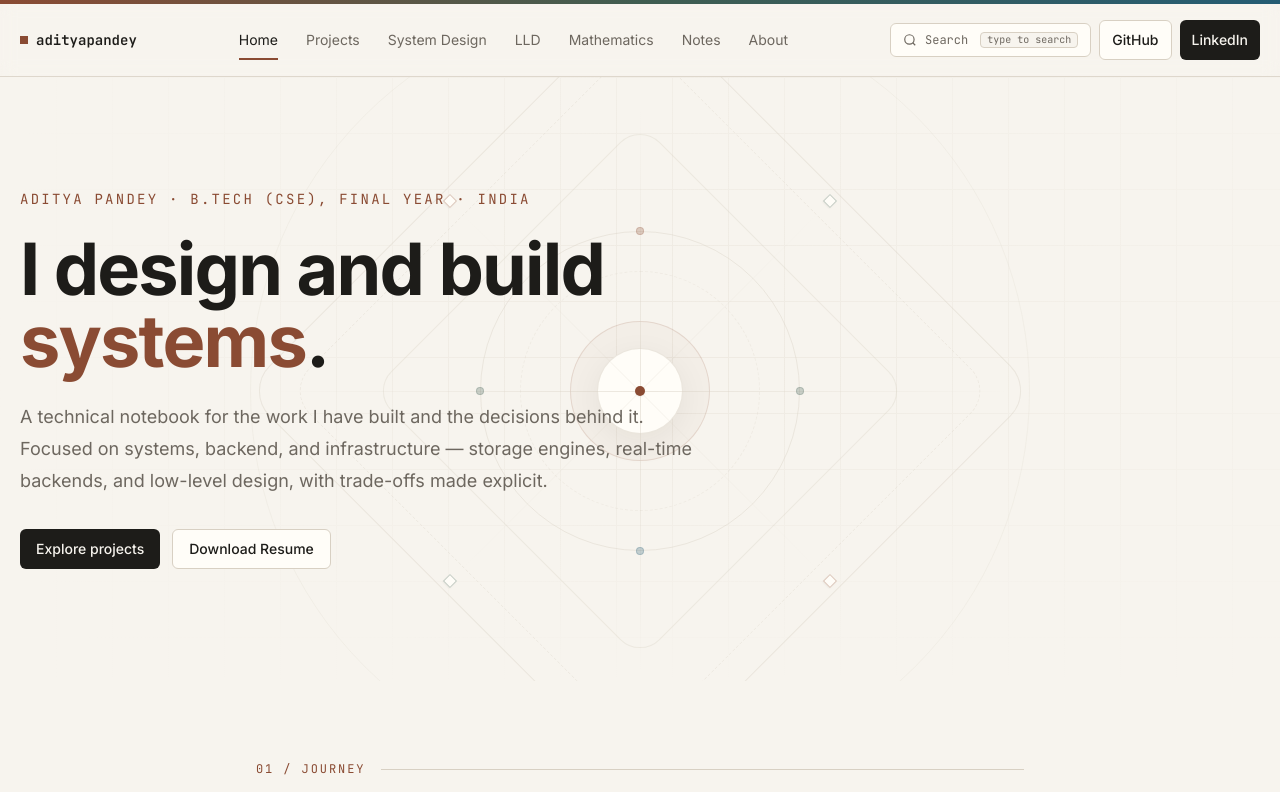
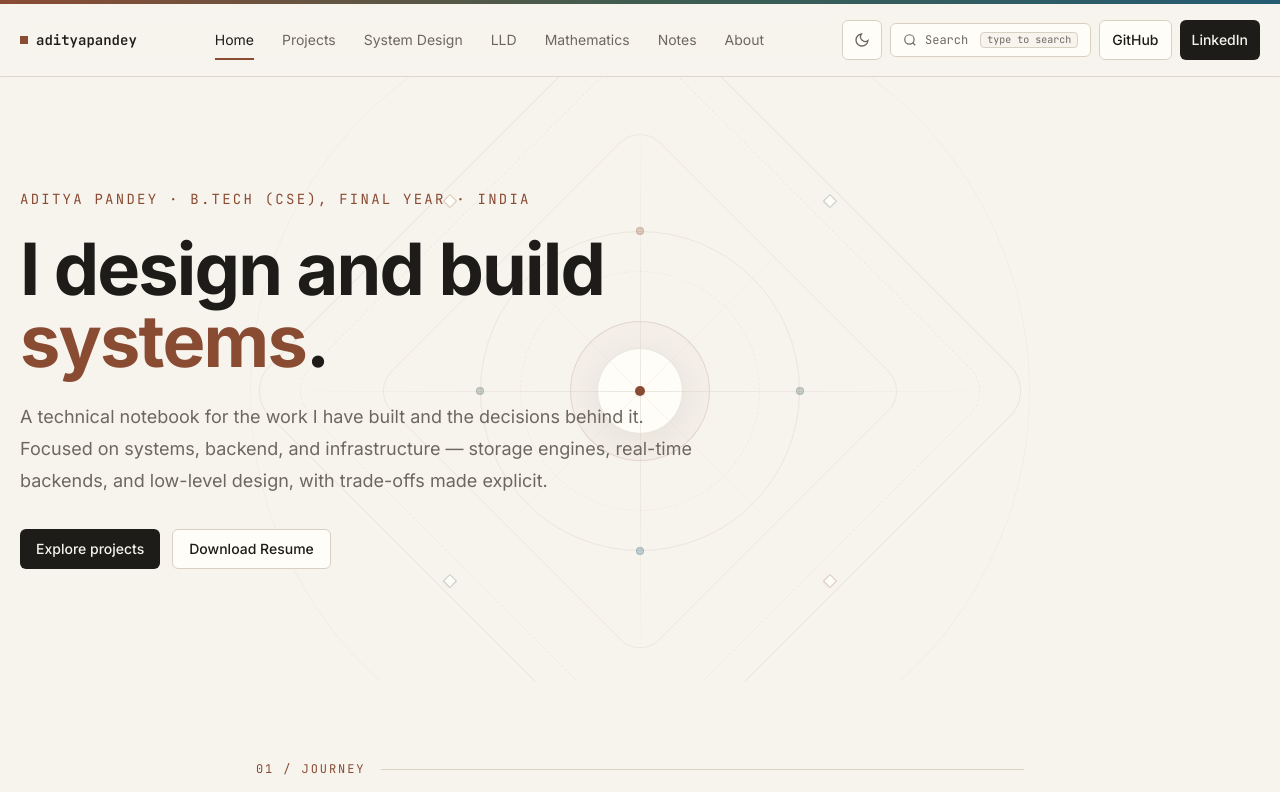
Before and after one commit to adityacoderr/portfolio, a React (Vite) app: page / in a window 1280 px wide. Shown: the top 792 px of the page. Built offline with nearby package versions, Linux system fonts and the light colour scheme.

Commit message:
dark mode implemted

```diff
--- a/index.html
+++ b/index.html
@@ -22,6 +22,23 @@
       rel="stylesheet"
     />
     <title>Aditya Pandey - Engineer</title>
+    <script>
+      (function () {
+        try {
+          var t = localStorage.getItem("theme");
+          var dark = t === "dark" || (!t && window.matchMedia("(prefers-color-scheme: dark)").matches);
+          if (dark) {
+            document.documentElement.classList.add("dark");
+            document.documentElement.style.colorScheme = "dark";
+          } else {
+            document.documentElement.classList.remove("dark");
+            document.documentElement.style.colorScheme = "light";
+          }
+          var m = document.querySelector('meta[name="theme-color"]');
+          if (m) m.setAttribute("content", dark ? "#0f1113" : "#f7f4ee");
+        } catch (e) {}
+      })();
+    </script>
   </head>
   <body>
     <div id="root"></div>
--- a/src/App.tsx
+++ b/src/App.tsx
@@ -1,6 +1,7 @@
 import { useEffect, useMemo, useState } from "react";
 import { contact, notes, pillars, profile, projects, stackGroups, technicalWorks, journey, achievements, type JourneyEntry, type Achievement } from "./data/portfolio";
 import GlobalSearch from "./components/GlobalSearch";
+import { useTheme } from "./context/ThemeContext";
 import type {
   ContentBlock,
   EngineeringNote,
@@ -126,6 +127,30 @@ function estimateReadingTime(sections: { blocks: ContentBlock[] }[]): string {
   return minutes === 1 ? "1 min read" : `${minutes} min read`;
 }
 
+function ThemeToggle() {
+  const { theme, toggleTheme } = useTheme();
+  return (
+    <button
+      type="button"
+      aria-label={`Switch to ${theme === "dark" ? "light" : "dark"} mode`}
+      title={`Switch to ${theme === "dark" ? "light" : "dark"} mode`}
+      onClick={toggleTheme}
+      className="inline-flex h-10 w-10 items-center justify-center rounded-md border border-line bg-panel text-muted hover:border-ink hover:text-ink transition focus:outline-none focus:ring-2 focus:ring-graph/40"
+    >
+      {theme === "dark" ? (
+        <svg width="16" height="16" viewBox="0 0 24 24" fill="none" stroke="currentColor" strokeWidth="2" aria-hidden="true">
+          <circle cx="12" cy="12" r="5" />
+          <path d="M12 1v2M12 21v2M4.22 4.22l1.42 1.42M18.36 18.36l1.42 1.42M1 12h2M21 12h2M4.22 19.78l1.42-1.42M18.36 5.64l1.42-1.42" />
+        </svg>
+      ) : (
+        <svg width="16" height="16" viewBox="0 0 24 24" fill="none" stroke="currentColor" strokeWidth="2" aria-hidden="true">
+          <path d="M21 12.79A9 9 0 1111.21 3 7 7 0 0021 12.79z" />
+        </svg>
+      )}
+    </button>
+  );
+}
+
 function Layout({ children, path }: { children: React.ReactNode; path: string }) {
   return (
     <div className="min-h-screen bg-paper text-ink">
@@ -151,6 +176,7 @@ function Layout({ children, path }: { children: React.ReactNode; path: string })
             ))}
           </div>
           <div className="flex items-center gap-1.5 sm:gap-2">
+            <ThemeToggle />
             <button
               type="button"
               aria-label="Open search"
@@ -587,15 +613,6 @@ function HeroSection() {
     <section className="hero relative overflow-hidden">
       {/* Symmetric geometric background — professional / blueprint style */}
       <div aria-hidden="true" className="pointer-events-none absolute inset-0">
-        {/* faint grid */}
-        <div
-          className="absolute inset-0 opacity-[0.38]"
-          style={{
-            backgroundImage:
-              "linear-gradient(to right, #d8d0c3 1px, transparent 1px), linear-gradient(to bottom, #d8d0c3 1px, transparent 1px)",
-            backgroundSize: "56px 56px",
-          }}
-        />
         {/* soft fade to keep text readable */}
         <div className="absolute inset-0 bg-gradient-to-b from-paper/60 via-paper/20 to-paper" />
         <div className="absolute inset-0 bg-gradient-to-r from-paper via-transparent to-paper/70" />
--- a/src/components/GlobalSearch.tsx
+++ b/src/components/GlobalSearch.tsx
@@ -435,7 +435,7 @@ export default function GlobalSearch() {
       {desktopOpen && (
         <div className="fixed inset-0 z-40" role="dialog" aria-modal="true" aria-label="Search">
           <div
-            className="absolute inset-0 bg-ink/30 backdrop-blur-sm"
+            className="absolute inset-0 bg-black/30 backdrop-blur-sm dark:bg-black/50"
             onClick={() => {
               setDesktopOpen(false);
             }}
--- /dev/null
+++ b/src/context/ThemeContext.tsx
@@ -0,0 +1,81 @@
+import { createContext, useContext, useEffect, useState, useCallback } from "react";
+
+type Theme = "light" | "dark";
+
+type ThemeContextValue = {
+  theme: Theme;
+  toggleTheme: () => void;
+  setTheme: (t: Theme) => void;
+};
+
+const ThemeContext = createContext<ThemeContextValue | undefined>(undefined);
+
+function getInitialTheme(): Theme {
+  if (typeof window === "undefined") return "light";
+  try {
+    const stored = localStorage.getItem("theme") as Theme | null;
+    if (stored === "dark" || stored === "light") return stored;
+    if (window.matchMedia("(prefers-color-scheme: dark)").matches) return "dark";
+  } catch {}
+  return "light";
+}
+
+function applyTheme(theme: Theme) {
+  const root = document.documentElement;
+  root.classList.toggle("dark", theme === "dark");
+  root.style.colorScheme = theme;
+  // keep body bg in sync for overscroll
+  document.body.style.backgroundColor = theme === "dark" ? "#0f1113" : "#f7f4ee";
+  const meta = document.querySelector('meta[name="theme-color"]');
+  meta?.setAttribute("content", theme === "dark" ? "#0f1113" : "#f7f4ee");
+  try {
+    localStorage.setItem("theme", theme);
+  } catch {}
+}
+
+export function ThemeProvider({ children }: { children: React.ReactNode }) {
+  const [theme, setThemeState] = useState<Theme>(() => getInitialTheme());
+
+  useEffect(() => {
+    applyTheme(theme);
+  }, [theme]);
+
+  // react to system changes if user hasn't manually set
+  useEffect(() => {
+    const mql = window.matchMedia("(prefers-color-scheme: dark)");
+    const handler = (e: MediaQueryListEvent) => {
+      try {
+        if (!localStorage.getItem("theme")) {
+          setThemeState(e.matches ? "dark" : "light");
+        }
+      } catch {}
+    };
+    mql.addEventListener("change", handler);
+    return () => mql.removeEventListener("change", handler);
+  }, []);
+
+  const setTheme = useCallback((t: Theme) => {
+    setThemeState(t);
+    applyTheme(t);
+  }, []);
+
+  const toggleTheme = useCallback(() => {
+    setThemeState((prev) => {
+      const next: Theme = prev === "dark" ? "light" : "dark";
+      applyTheme(next);
+      return next;
+    });
+  }, []);
+
+  return (
+    <ThemeContext.Provider value={{ theme, toggleTheme, setTheme }}>
+      {children}
+    </ThemeContext.Provider>
+  );
+}
+
+export function useTheme() {
+  const ctx = useContext(ThemeContext);
+  if (!ctx) throw new Error("useTheme must be used within ThemeProvider");
+  return ctx;
+}
--- a/src/main.tsx
+++ b/src/main.tsx
@@ -2,9 +2,12 @@ import React from "react";
 import ReactDOM from "react-dom/client";
 import App from "./App";
 import "./styles/global.css";
+import { ThemeProvider } from "./context/ThemeContext";
 
 ReactDOM.createRoot(document.getElementById("root") as HTMLElement).render(
   <React.StrictMode>
-    <App />
+    <ThemeProvider>
+      <App />
+    </ThemeProvider>
   </React.StrictMode>
 );
--- a/src/styles/global.css
+++ b/src/styles/global.css
@@ -4,11 +4,51 @@
 
 @layer base {
   :root {
+    --color-paper: #f7f4ee;
+    --color-paper-rgb: 247 244 238;
+    --color-ink: #1d1c19;
+    --color-ink-rgb: 29 28 25;
+    --color-muted: #6d675f;
+    --color-muted-rgb: 109 103 95;
+    --color-line: #d8d0c3;
+    --color-line-rgb: 216 208 195;
+    --color-panel: #fffdf8;
+    --color-panel-rgb: 255 253 248;
+    --color-steel: #334155;
+    --color-steel-rgb: 51 65 85;
+    --color-moss: #3f5d50;
+    --color-moss-rgb: 63 93 80;
+    --color-rust: #8a4b33;
+    --color-rust-rgb: 138 75 51;
+    --color-graph: #245c73;
+    --color-graph-rgb: 36 92 115;
     color-scheme: light;
     font-synthesis: none;
     text-rendering: optimizeLegibility;
     -webkit-font-smoothing: antialiased;
     -moz-osx-font-smoothing: grayscale;
+  }
+
+  html.dark {
+    --color-paper: #0f1113;
+    --color-paper-rgb: 15 17 19;
+    --color-ink: #e8e6dd;
+    --color-ink-rgb: 232 230 221;
+    --color-muted: #a8a29a;
+    --color-muted-rgb: 168 162 154;
+    --color-line: #2b2e33;
+    --color-line-rgb: 43 46 51;
+    --color-panel: #1a1d1f;
+    --color-panel-rgb: 26 29 31;
+    --color-steel: #94a3b8;
+    --color-steel-rgb: 148 163 184;
+    --color-moss: #6da08f;
+    --color-moss-rgb: 109 160 143;
+    --color-rust: #d47a5a;
+    --color-rust-rgb: 212 122 90;
+    --color-graph: #6bb8d6;
+    --color-graph-rgb: 107 184 214;
+    color-scheme: dark;
   }
 
   * {
@@ -22,12 +62,17 @@
   body {
     margin: 0;
     min-width: 320px;
-    background: #f7f4ee;
-    color: #1d1c19;
+    background: var(--color-paper);
+    color: var(--color-ink);
+    transition: background-color 0.2s ease, color 0.2s ease;
   }
 
   ::selection {
     background: rgba(138, 75, 51, 0.22);
+  }
+
+  html.dark ::selection {
+    background: rgba(212, 122, 90, 0.32);
   }
 
   ::-webkit-scrollbar {
@@ -40,13 +85,13 @@
   }
 
   ::-webkit-scrollbar-thumb {
-    background: #d8d0c3;
-    border: 3px solid #f7f4ee;
+    background: var(--color-line);
+    border: 3px solid var(--color-paper);
     border-radius: 6px;
   }
 
   ::-webkit-scrollbar-thumb:hover {
-    background: #8a4b33;
+    background: var(--color-rust);
   }
 
   a {
@@ -263,6 +308,10 @@
     @apply overflow-x-auto rounded-md bg-[#141310] p-4 font-mono text-[13px] leading-relaxed text-[#e8e2d6] md:p-5;
   }
 
+  html.dark .code-block {
+    @apply border border-line;
+  }
+
   .code-block code {
     @apply whitespace-pre;
   }
@@ -299,6 +348,10 @@
     @apply relative flex flex-col overflow-hidden rounded-md border border-ink bg-panel p-5 shadow-[0_2px_10px_rgba(29,28,25,0.06)] md:p-8;
   }
 
+  html.dark .featured-panel {
+    @apply shadow-[0_2px_16px_rgba(0,0,0,0.4)];
+  }
+
   .featured-panel::before {
     @apply absolute inset-x-0 top-0 h-1 content-[''] bg-gradient-to-r from-rust via-moss to-graph;
   }
@@ -331,3 +384,9 @@
     @apply text-2xl font-medium leading-snug text-ink;
   }
 }
+
+/* Dark overrides for hard-coded hero grid fades */
+html.dark .hero [style*="linear-gradient(to right, #d8d0c3"] {
+  background-image: linear-gradient(to right, #2b2e33 1px, transparent 1px),
+    linear-gradient(to bottom, #2b2e33 1px, transparent 1px) !important;
+}
--- a/tailwind.config.js
+++ b/tailwind.config.js
@@ -1,18 +1,19 @@
 /** @type {import('tailwindcss').Config} */
 export default {
+  darkMode: "class",
   content: ["./index.html", "./src/**/*.{ts,tsx}"],
   theme: {
     extend: {
       colors: {
-        paper: "#f7f4ee",
-        ink: "#1d1c19",
-        muted: "#6d675f",
-        line: "#d8d0c3",
-        panel: "#fffdf8",
-        steel: "#334155",
-        moss: "#3f5d50",
-        rust: "#8a4b33",
-        graph: "#245c73"
+        paper: "rgb(var(--color-paper-rgb) / <alpha-value>)",
+        ink: "rgb(var(--color-ink-rgb) / <alpha-value>)",
+        muted: "rgb(var(--color-muted-rgb) / <alpha-value>)",
+        line: "rgb(var(--color-line-rgb) / <alpha-value>)",
+        panel: "rgb(var(--color-panel-rgb) / <alpha-value>)",
+        steel: "rgb(var(--color-steel-rgb) / <alpha-value>)",
+        moss: "rgb(var(--color-moss-rgb) / <alpha-value>)",
+        rust: "rgb(var(--color-rust-rgb) / <alpha-value>)",
+        graph: "rgb(var(--color-graph-rgb) / <alpha-value>)"
       },
       fontFamily: {
         sans: ['"Inter"', "ui-sans-serif", "system-ui", "sans-serif"],
```
